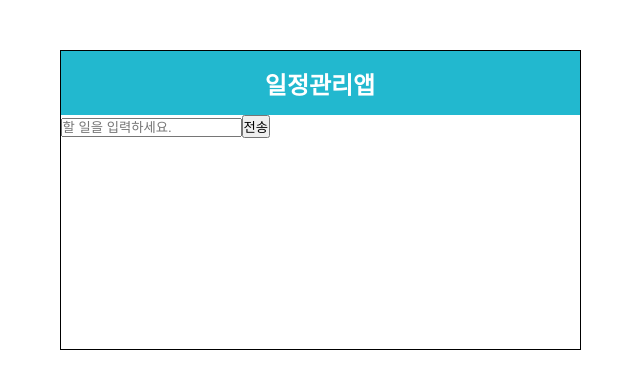
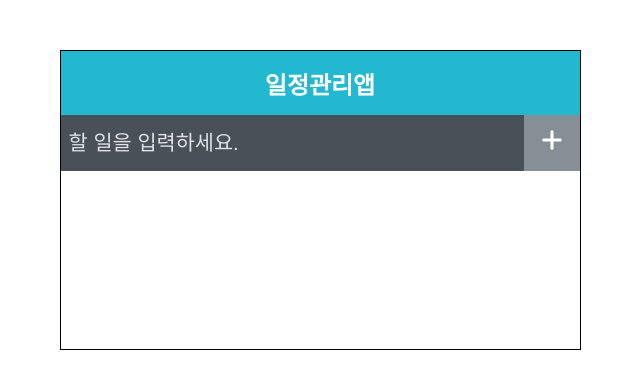
Before and after one commit to oktobat/todoReact526, a React (Vite) app: page / in a window 1280 px wide. Shown: the top 388 px of the page, without its empty margins (320-960 px from the left). Built offline with nearby package versions, Linux system fonts and the light colour scheme.

Commit message:
7/1일 4교시

```diff
--- a/src/TodoInsert.jsx
+++ b/src/TodoInsert.jsx
@@ -1,7 +1,21 @@
 import React, { useState } from 'react';
 import styled from 'styled-components'
+import { FaPlus } from "react-icons/fa6";
 
-const TodoInsertBlock = styled.div``
+
+const TodoInsertBlock = styled.div`
+  form {
+    display:flex; background:#495057;
+    input { flex:1; border:none;  padding:16px 8px;
+          font-size:1.3rem; outline:none;
+          color:#fff; background:none;
+          &::placeholder { color:#dee2e6 }
+    }
+    button { border:none; background:#868e96;
+      color:#fff; font-size:1.5rem; padding:0 1rem;
+      cursor:pointer; }
+  }
+`
 
 const TodoInsert = () => {
   // 컴포넌트 내부에서 변경되는 데이터 관리 : state 변수
@@ -20,7 +34,7 @@ const TodoInsert = () => {
     <TodoInsertBlock>
       <form onSubmit={ onSubmit }>
         <input type="text" placeholder="할 일을 입력하세요." value={text} onChange={ onChange } />
-        <button type="submit">전송</button>
+        <button type="submit"><FaPlus /></button>
       </form>
     </TodoInsertBlock>
   );
```
